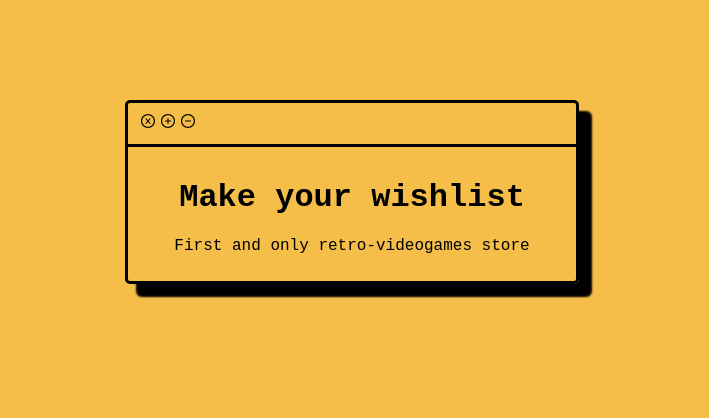
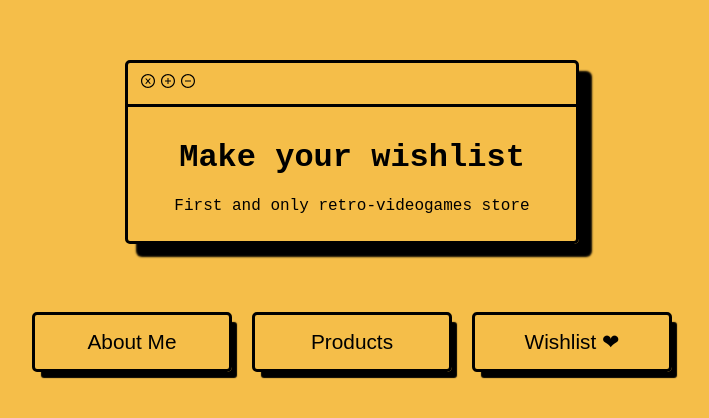
Before and after one commit to nelson2411/typescript-redux-wishlist-project, a React (Create React App) app: page / in a window 1280 px wide. Shown: the part 208-626 px from the top of the page, without its empty margins (288-997 px from the left). Built offline with nearby package versions, Linux system fonts and the light colour scheme.

Commit message:
Feat: home page & navbar

```diff
--- /dev/null
+++ b/src/components/NavBar/NavBar.styles.tsx
@@ -0,0 +1,25 @@
+import styled from 'styled-components'
+
+export const NavBarContainer = styled.div`
+  width: 100%;
+  display: flex;
+  justify-content: center;
+`
+
+export const Button = styled.button`
+  border: 3px solid black;
+  border-radius: 5px;
+  padding: 15px 40px;
+  width: 200px;
+  /* background color must be transparent */
+  background-color: transparent;
+  box-shadow: 7px 8px 1px -2px black;
+  margin: 0 10px;
+  position: relative;
+  bottom: 200px;
+  font-size: 1.3rem;
+  cursor: pointer;
+  &:hover {
+    transform: scale(1.1);
+  }
+`
--- /dev/null
+++ b/src/components/NavBar/NavBar.tsx
@@ -0,0 +1,14 @@
+import React from 'react'
+import { Button, NavBarContainer } from './NavBar.styles'
+
+const NavBar = () => {
+  return (
+    <NavBarContainer>
+      <Button>About Me</Button>
+      <Button>Products</Button>
+      <Button>Wishlist ❤</Button>
+    </NavBarContainer>
+  )
+}
+
+export default NavBar
--- a/src/pages/home/Home.styles.tsx
+++ b/src/pages/home/Home.styles.tsx
@@ -1,16 +1,16 @@
-import style from 'styled-components'
+import styled from 'styled-components'
 import { Container } from 'react-bootstrap'
 
-export const HomeContainer = style.div`
+export const HomeContainer = styled.div`
   width: 100%;
-height: 100vh;
+  height: 90vh;
   display: flex;
   flex-direction: column;
   justify-content: center;
   align-items: center;
   /* box-shadow with no blur */
 `
-export const BoxContainer = style(Container)`
+export const BoxContainer = styled(Container)`
   /* create a 1px black border, only bottom border  */
   border: 3px solid black;
   border-radius: 5px;
@@ -21,12 +21,12 @@ box-shadow: 12px 12px 2px 1px black;
   }
 `
 
-export const HomeIcons = style.div`
+export const HomeIcons = styled.div`
   border-bottom: 3px solid black;
   padding: 10px;
 `
 
-export const HomeText = style.div`
+export const HomeText = styled.div`
   padding: 10px;
   text-align: center;
 `
--- a/src/pages/home/Home.tsx
+++ b/src/pages/home/Home.tsx
@@ -1,10 +1,12 @@
+import React from 'react'
+import NavBar from '../../components/NavBar/NavBar'
 import Container from 'react-bootstrap/Container'
 import { AiOutlineCloseCircle, AiOutlinePlusCircle, AiOutlineMinusCircle } from 'react-icons/ai'
-import React from 'react'
 import { HomeContainer, BoxContainer, HomeIcons, HomeText } from './Home.styles'
 
 const Home = () => {
   return (
+    <>
       <HomeContainer>
         <BoxContainer>
           <HomeIcons>
@@ -18,6 +20,8 @@ const Home = () => {
           </HomeText>
         </BoxContainer>
       </HomeContainer>
+      <NavBar />
+    </>
   )
 }
 
```
Lines whose indentation alone changed are shown as unchanged.
